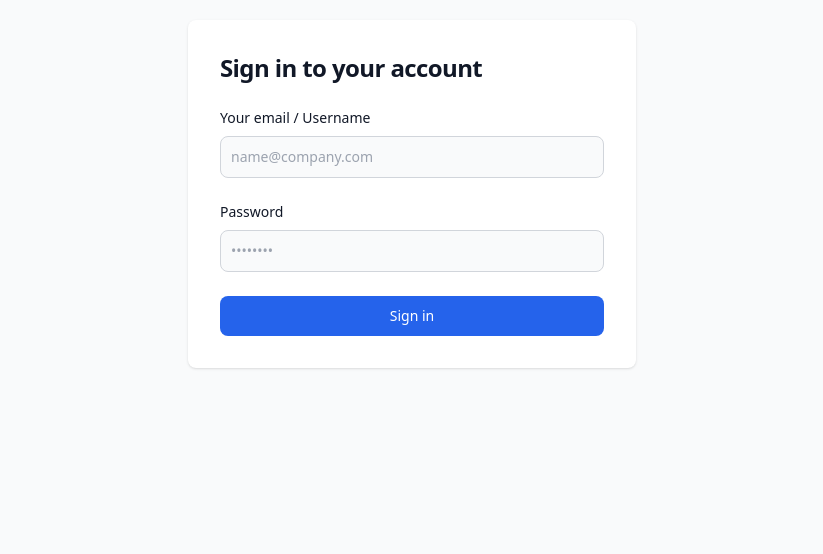
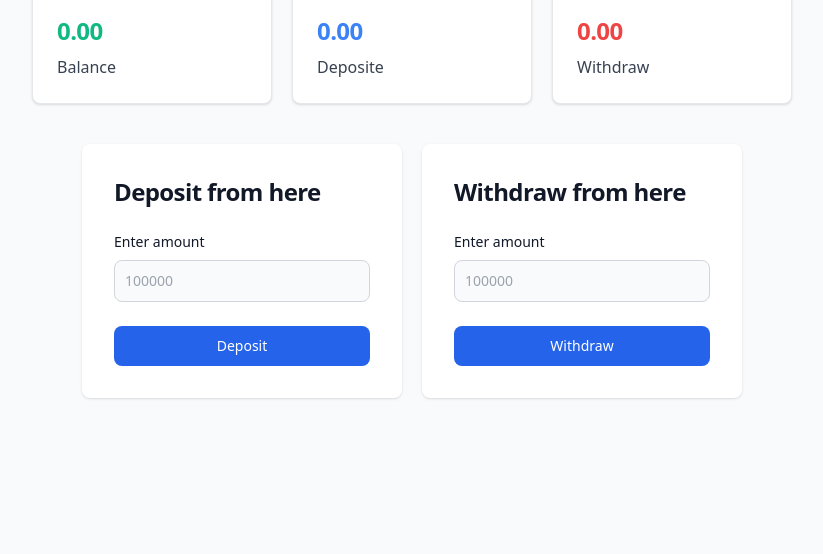
Before and after one commit to xeroburhan1/xerobank, a plain HTML site: page index.html in a window 1280 px wide. Shown: the part 246-800 px from the top of the page, without its empty margins (228-1051 px from the left). Drawn offline with nearby package versions, Linux system fonts and the light colour scheme.

Commit message:
3rd commit

```diff
--- a/index.html
+++ b/index.html
@@ -3,67 +3,122 @@
   <head>
     <meta charset="UTF-8" />
     <meta name="viewport" content="width=device-width, initial-scale=1.0" />
-    <title>Login-XEROBANK</title>
+    <title>Home-XEROBANK</title>
     <script src="https://cdn.tailwindcss.com"></script>
   </head>
-  <body class="bg-gray-50">
-    <section class="bg-gray-50">
-      <div
-        class="flex flex-col items-center justify-center px-6 py-8 mx-auto md:h-screen lg:py-0"
+  <body
+    class="bg-gray-50 flex flex-col items-center justify-center px-6 py-8 mx-auto md:h-screen lg:py-0"
   >
     <h1 class="text-4xl text-center font-bold mb-10">
-          Welcome to <span class="text-blue-600">XEROBANK</span>
+      Manage your <span class="text-blue-600">Money</span>
     </h1>
+
+    <div class="flex gap-5">
+      <div>
+        <a
+          href="#"
+          class="block w-60 max-w-sm p-6 bg-white border border-gray-200 rounded-lg shadow hover:bg-gray-100"
+        >
+          <h5 class="mb-2 text-2xl font-bold tracking-tight text-emerald-500" id="balance">
+            0.00 Tk
+          </h5>
+          <p class="font-normal text-gray-700">Balance</p>
+        </a>
+      </div>
+      <div>
+        <a
+          href="#"
+          class="block w-60 max-w-sm p-6 bg-white border border-gray-200 rounded-lg shadow hover:bg-gray-100"
+        >
+          <h5 class="mb-2 text-2xl font-bold tracking-tight text-blue-500" id="deposite">
+            0.00 Tk
+          </h5>
+          <p class="font-normal text-gray-700">Deposite</p>
+        </a>
+      </div>
+      <div>
+        <a
+          href="#"
+          class="block w-60 max-w-sm p-6 bg-white border border-gray-200 rounded-lg shadow hover:bg-gray-100"
+        >
+          <h5 class="mb-2 text-2xl font-bold tracking-tight text-red-500" id="withdraw">
+            0.00 Tk
+          </h5>
+          <p class="font-normal text-gray-700">Withdraw</p>
+        </a>
+      </div>
+    </div>
+
+    <div class="flex gap-5 mt-10">
+      <div class="w-80">
         <div
-          class="w-full bg-white rounded-lg shadow md:mt-0 sm:max-w-md xl:p-0"
+          class="p-6 space-y-4 md:space-y-6 sm:p-8 bg-white rounded-lg shadow"
         >
-          <div class="p-6 space-y-4 md:space-y-6 sm:p-8">
           <h1
             class="text-xl font-bold leading-tight tracking-tight text-gray-900 md:text-2xl"
           >
-              Sign in to your account
+            Deposit from here
           </h1>
-            <div class="space-y-4 md:space-y-6" >
+          <div class="space-y-4 md:space-y-6">
             <div>
               <label
-                  for="email"
+                for="depInput"
                 class="block mb-2 text-sm font-medium text-gray-900"
-                  >Your email / Username</label
+                >Enter amount</label
               >
               <input
-                  name="email"
-                  id="email"
+                name="dipInput"
+                type="number"
+                id="dipInput"
                 class="bg-gray-50 border border-gray-300 text-gray-900 sm:text-sm rounded-lg focus:ring-blue-600 focus:border-blue-600 block w-full p-2.5"
-                  placeholder="name@company.com"
-                  required=""
-                />
-              </div>
-              <div>
-                <label
-                  for="password"
-                  class="block mb-2 text-sm font-medium text-gray-900"
-                  >Password</label
-                >
-                <input
-                  type="password"
-                  name="password"
-                  id="password"
-                  placeholder="••••••••"
-                  class="bg-gray-50 border border-gray-300 text-gray-900 sm:text-sm rounded-lg focus:ring-blue-600 focus:border-blue-600 block w-full p-2.5"
+                placeholder="100000"
                 required=""
               />
             </div>
             <button
-                id="submit"
+              id="dipBtn"
               class="w-full text-white bg-blue-600 hover:bg-blue-700 focus:ring-4 focus:outline-none focus:ring-blue-300 font-medium rounded-lg text-sm px-5 py-2.5 text-center"
             >
-                Sign in
+              Deposit
+            </button>
+          </div>
+        </div>
+      </div>
+      <div class="w-80">
+        <div
+          class="p-6 space-y-4 md:space-y-6 sm:p-8 bg-white rounded-lg shadow"
+        >
+          <h1
+            class="text-xl font-bold leading-tight tracking-tight text-gray-900 md:text-2xl"
+          >
+            Withdraw from here
+          </h1>
+          <div class="space-y-4 md:space-y-6">
+            <div>
+              <label
+                for="witInput"
+                class="block mb-2 text-sm font-medium text-gray-900"
+                >Enter amount</label
+              >
+              <input
+                name="witInput"
+                type="number"
+                id="witInput"
+                class="bg-gray-50 border border-gray-300 text-gray-900 sm:text-sm rounded-lg focus:ring-blue-600 focus:border-blue-600 block w-full p-2.5"
+                placeholder="100000"
+                required=""
+              />
+            </div>
+            <button
+              id="witBtn"
+              class="w-full text-white bg-blue-600 hover:bg-blue-700 focus:ring-4 focus:outline-none focus:ring-blue-300 font-medium rounded-lg text-sm px-5 py-2.5 text-center"
+            >
+              Withdraw
             </button>
           </div>
         </div>
       </div>
     </div>
-    </section>
   </body>
-  <script src="/index.js"></script>
+  <script src="/home.js"></script>
 </html>
--- a/index.js
+++ /dev/null
@@ -1,9 +0,0 @@
-document.getElementById("submit").addEventListener("click", () => {
-
-  const email = document.querySelector("#email").value;
-  const password = document.querySelector("#password").value;
-
-  email === "xero" && password === "1234"
-    ? (window.location.href = "home.html")
-    : alert("Invalid Information");
-});
```
Also changed, not shown: home.html (deleted, +0 -124 lines). Lines whose indentation alone changed are shown as unchanged.
